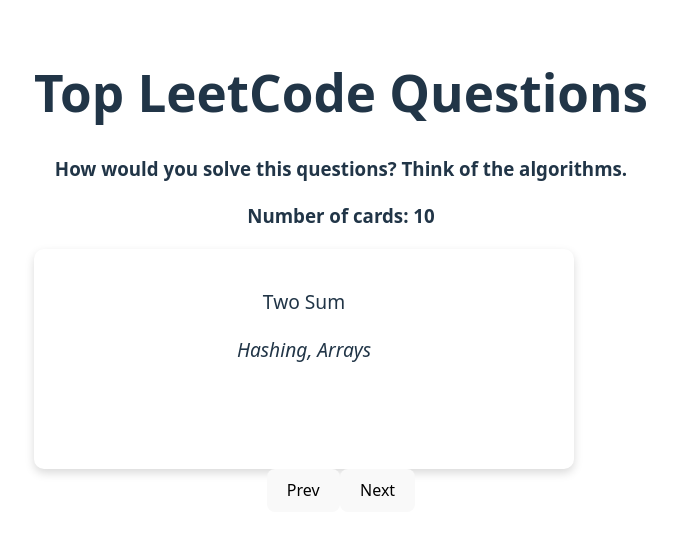
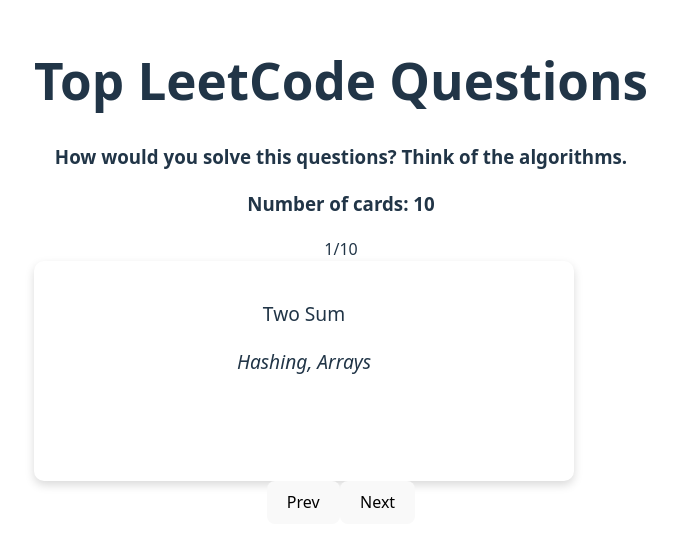
Before and after one commit to anekemuna/flippy-flashcards, a React (Vite) app: page / in a window 1280 px wide. Shown: the part 129-676 px from the top of the page, without its empty margins (299-976 px from the left). Built offline with nearby package versions, Linux system fonts and the light colour scheme.

Commit message:
Updated next function (App.jsx) to randomize cards)

```diff
--- a/src/App.jsx
+++ b/src/App.jsx
@@ -6,7 +6,14 @@
 function App() {
   const [index, setIndex] = useState(0);
   const nextCard = () => {
-    setIndex((prev) => (prev + 1) % flashcardsData.length);
+    let randomIndex = 0;
+
+    // setIndex((prev) => (prev + 1) % flashcardsData.length);
+    while(randomIndex === index && flashcardsData.length > 1){
+      randomIndex = Math.floor(Math.random() * flashcardsData.length);
+    }
+
+    setIndex(randomIndex);
   };
   const prevCard = () => {
     setIndex(
@@ -22,6 +29,7 @@
 
       <Flashcard
         flashcard={flashcardsData[index]}
+        index={index}
         next={nextCard}
         prev={prevCard}
       />
--- a/src/components/Flashcard.jsx
+++ b/src/components/Flashcard.jsx
@@ -21,6 +21,9 @@
 
   return (
     <div className="flashcard-container">
+      <div className="card-index">
+        {props.index + 1}/10
+      </div>
       <div className="flashcard" onClick={handleClick}>
         {isFlipped ? (
           formatAnswers()
@@ -33,7 +36,7 @@
           </>
         )}
       </div>
-      <div>
+      <div className="navigation-buttons">
         <button onClick={prev}>Prev</button>
         <button onClick={next}>Next</button>
       </div>
```
Also changed, not shown: 1 other file (tests, documents, lock files or other folders).
